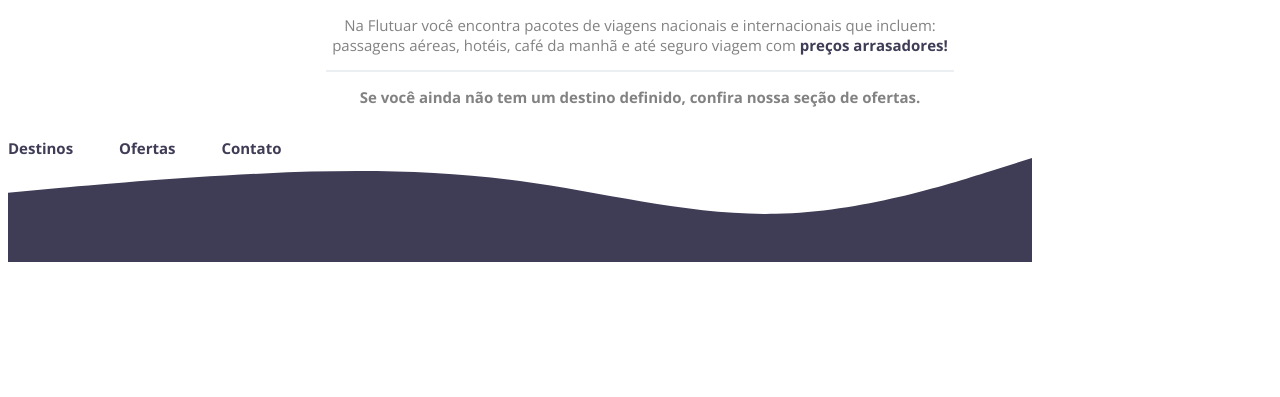
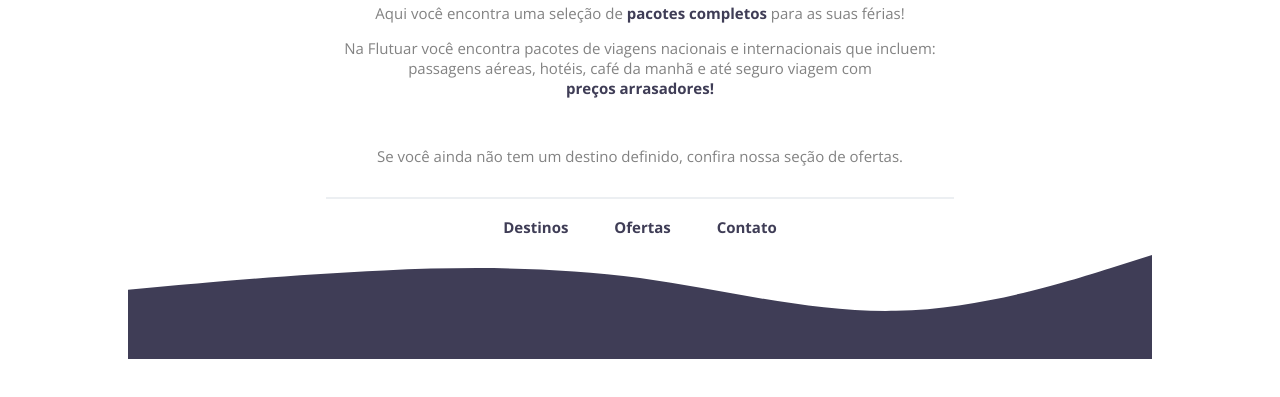
Before and after one commit to MichelliFPontes/ExplorerRocketseatDesafioExtra, a plain HTML site: page Recriando layout - Desafio Extra Fase 01/index.html in a window 1280 px wide. Shown: the part 387-784 px from the top of the page. Drawn offline with nearby package versions, Linux system fonts and the light colour scheme.

Commit message:
Add files via upload

```diff
--- a/Recriando layout - Desafio Extra Fase 01/index.html
+++ b/Recriando layout - Desafio Extra Fase 01/index.html
@@ -28,21 +28,24 @@
     <p>
       Aqui você encontra uma seleção de <strong>pacotes completos</strong> para as suas férias!
     </p>
-    <br>
     <p>
       Na Flutuar você encontra pacotes de viagens nacionais e internacionais que incluem:
       <br>
-      passagens aéreas, hotéis, café da manhã e até seguro viagem com <strong>preços arrasadores!</strong>
+      passagens aéreas, hotéis, café da manhã e até seguro viagem com
+      <br>
+      <strong>preços arrasadores!</strong>
     </p>
   </div>
 </body>
 
 <footer>
   <div id="orientacoes">
-    <div class="line"></div>
+    <br>
     <p>
       Se você ainda não tem um destino definido, confira nossa seção de ofertas.
     </p>
+    <div class="line"></div>
+    <br>
     <a
       target="_blank"
       href="Destinos">
@@ -59,6 +62,7 @@
         <strong>Contato</strong>
     </a>
   </div>
+  <br>
   <img src="images/Wave.svg" alt="desenho abstrato no fim da página">
 
 </footer>
--- a/Recriando layout - Desafio Extra Fase 01/style.css
+++ b/Recriando layout - Desafio Extra Fase 01/style.css
@@ -1,3 +1,9 @@
+body {
+  text-align: center;
+  padding: 150px, 0;
+  margin-top: 64px;
+}
+
 #mulher {
   text-align: center;
 }
@@ -44,7 +50,7 @@ body strong {
 }
 
 footer p, a {
-  font-weight: bold;
+  font-weight: normal;
   font-family: "Open Sans";
   font-size: 15px;
 
```
